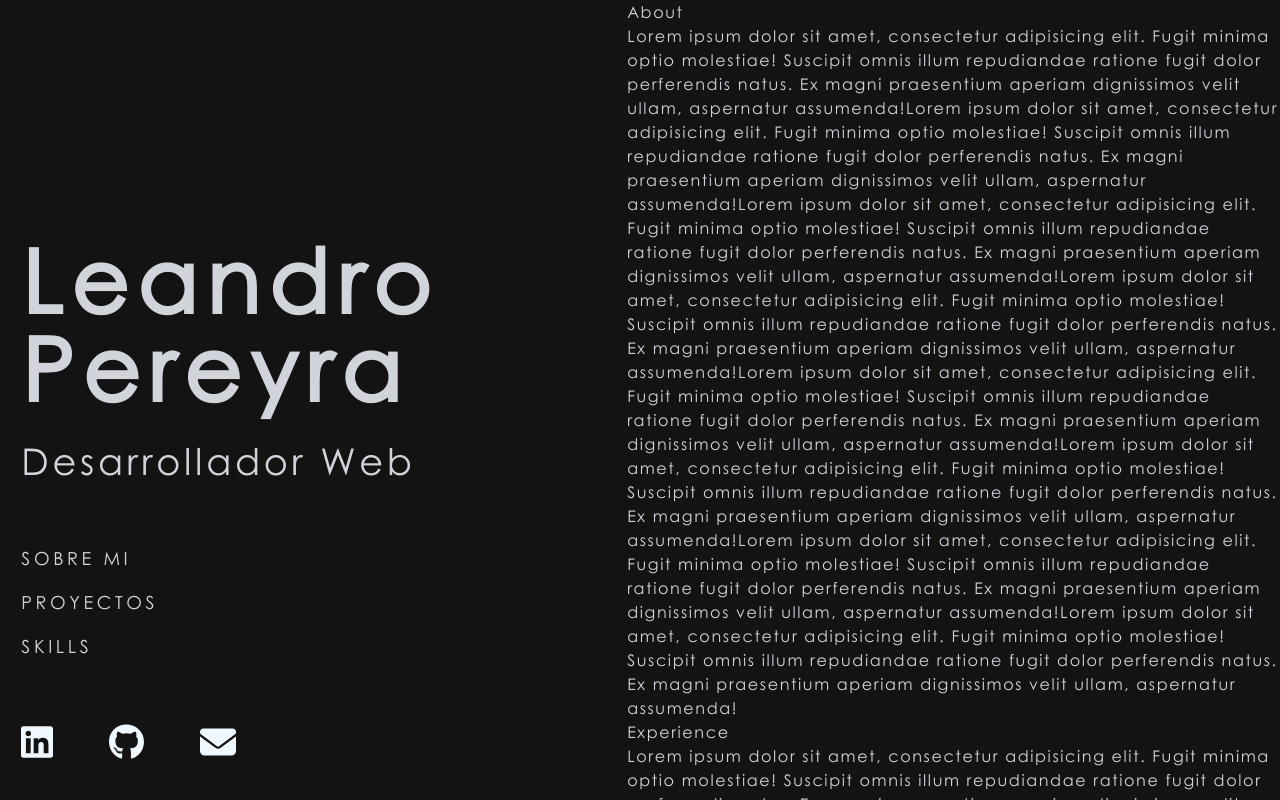
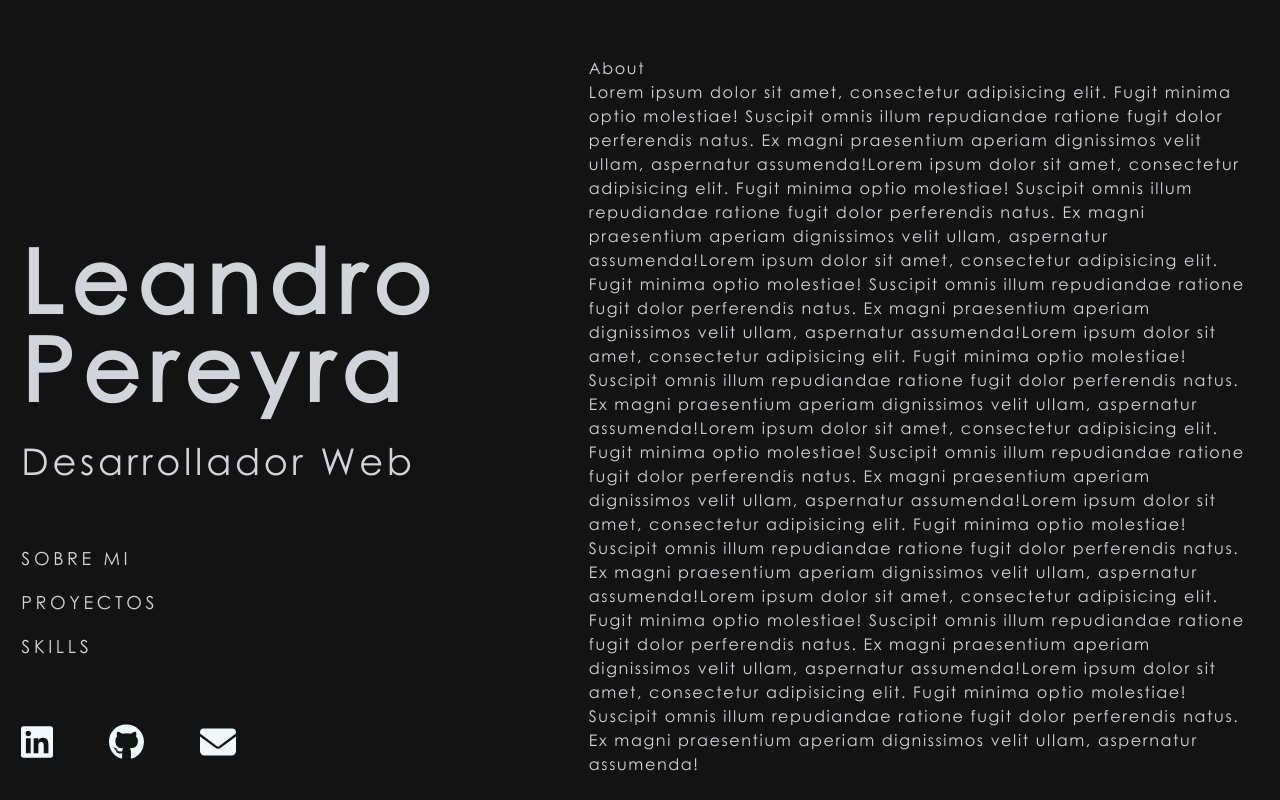
Before and after one commit to leandropereyradev/personal-web-vite, a React (Vite) app: page / in a window 1280 px wide. Built offline with nearby package versions, Linux system fonts and the light colour scheme.

Commit message:
Fix style MainContent component

```diff
--- a/src/components/maincontent/MainContent.jsx
+++ b/src/components/maincontent/MainContent.jsx
@@ -4,7 +4,7 @@ import Projects from "./projects/Projects";
 
 const MainContent = () => {
   return (
-    <section className="xl:ml-[15%] xl:overflow-y-auto h-full">
+    <section className="h-full flex flex-col w-11/12 mx-auto gap-16 pt-10 xl:pt-14 fullHD:pt-20 xl:ml-[10%] xl:pr-10 xl:overflow-y-auto ">
       <About />
       <Experience />
       <Projects />
```
